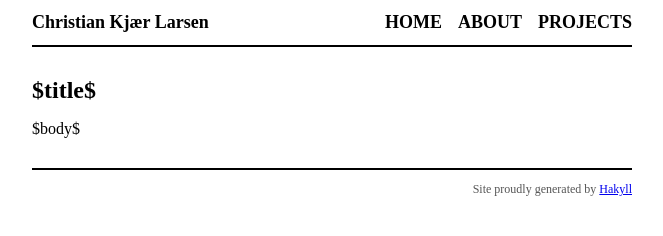
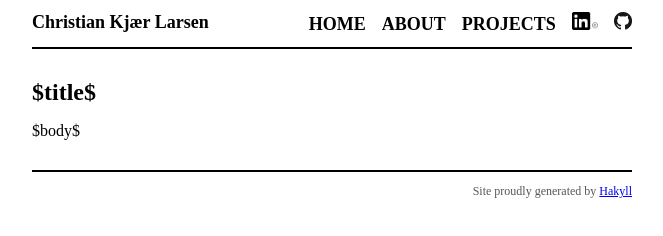
Before and after one commit to christiankjaer/ghpage, a plain HTML site: page templates/default.html in a window 1280 px wide. Shown: the whole page, without its empty margins (308-971 px from the left). Drawn offline with Linux system fonts and the light colour scheme.

Commit message:
More stuff

```diff
--- a/css/default.css
+++ b/css/default.css
@@ -32,6 +32,10 @@ div#header #navigation a {
     text-transform: uppercase;
 }
 
+div#header #navigation img {
+    height: 18px;
+}
+
 div#footer {
     border-top: solid 2px black;
     color: #555;
--- a/templates/default.html
+++ b/templates/default.html
@@ -16,6 +16,12 @@
                 <a href="/">Home</a>
                 <a href="/about.html">About</a>
                 <a href="/projects.html">Projects</a>
+                <a href="https://www.linkedin.com/in/christian-kj%C3%A6r-larsen-538a5a2b">
+                    <img src="/images/linkedin.png" alt="LinkedIn logo"/>
+                </a>
+                <a href="https://www.github.com/christiankjaer">
+                    <img src="/images/github.png" alt="Github logo"/>
+                </a>
             </div>
         </div>
 
```
Also changed, not shown: index.html (deleted, +0 -12 lines), images/answer.png (added), images/github.png (added), images/linkedin.png (added), 4 other files.
